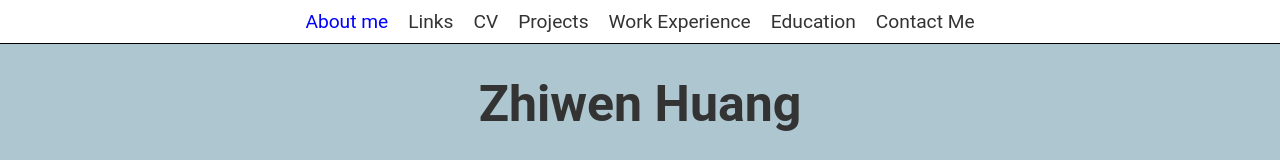
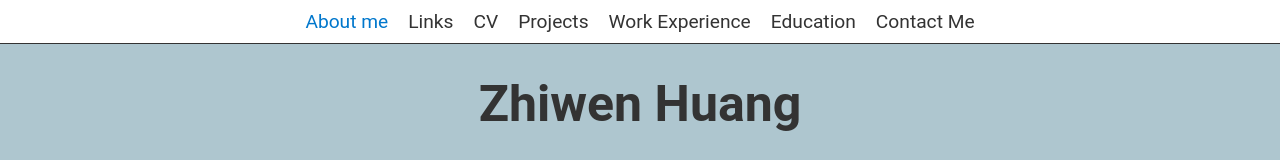
Before and after one commit to zhiwenh/personal-website, a React (Create React App) app in the folder client/: page / in a window 1280 px wide. In both pictures the pointer is over the link "About me". Shown: the top 160 px of the page. Built offline with nearby package versions, Linux system fonts and the light colour scheme.

Commit message:
Made the nav bar links different color

```diff
--- a/client/src/App.css
+++ b/client/src/App.css
@@ -89,7 +89,7 @@ a, a:hover, a:visited, a:active {
   width: 100%;
   background-color: white;
   overflow: hidden;
-  border-bottom: 1px solid black;
+  border-bottom: 0.5px solid #333;
 }
 
 .nav-bar a {
@@ -99,7 +99,7 @@ a, a:hover, a:visited, a:active {
 }
 
 .nav-bar a:hover {
-  color: blue; /* Accent color on hover */
+  color: #0077CC; /* Accent color on hover */
 }
 
 .nav-bar-item {
```
